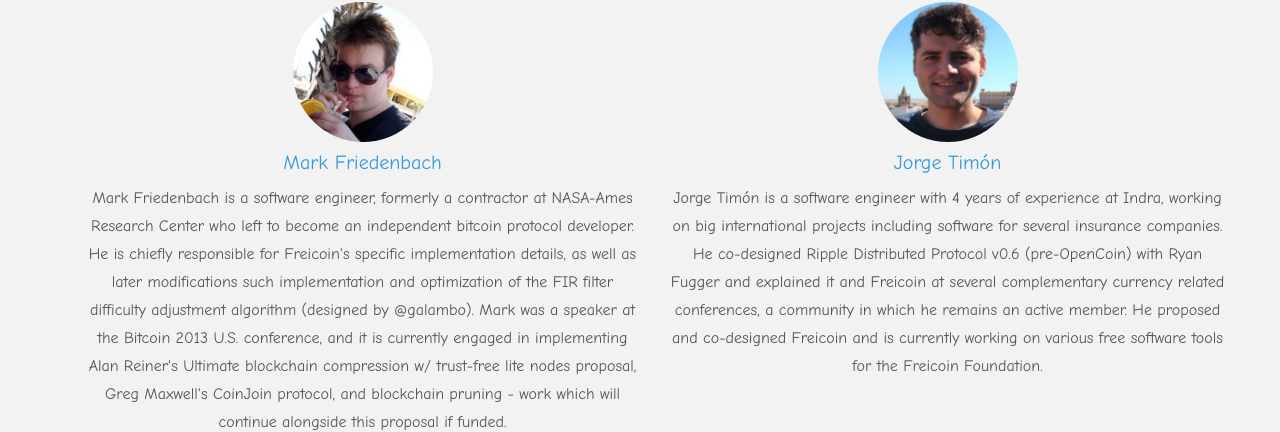
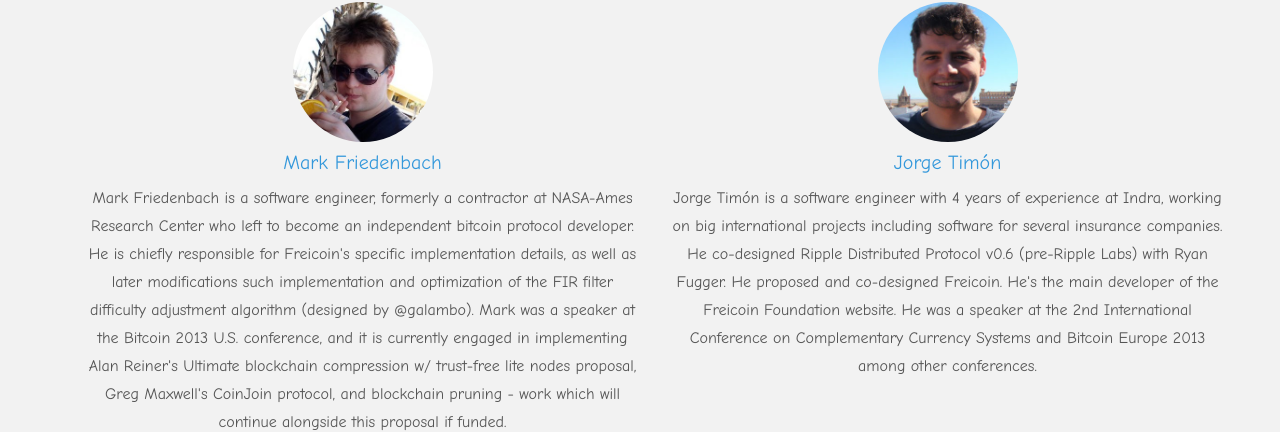
Before and after one commit to maaku/dogemarket.org, a plain HTML site: page index.html in a window 1280 px wide. Shown: the part 3303-3735 px from the top of the page. Drawn offline with nearby package versions, Linux system fonts and the light colour scheme.

Commit message:
Update Jorge Timón description

```diff
--- a/index.html
+++ b/index.html
@@ -169,7 +169,17 @@
       <div class="col-lg-6">
         <img class="img-circle" src="assets/img/pic2.jpg" width="140" alt="">
         <h4><a href="mailto:jtimon@monetize.io">Jorge Timón</a></h4>
-        <p>Jorge Timón is a software engineer with 4 years of experience at Indra, working on big international projects including software for several insurance companies. He co-designed Ripple Distributed Protocol v0.6 (pre-OpenCoin) with Ryan Fugger and explained it and Freicoin at several complementary currency related conferences, a community in which he remains an active member. He proposed and co-designed Freicoin and is currently working on various free software tools for the Freicoin Foundation.</p>
+        <p>
+          Jorge Timón is a software engineer with 4 years of
+          experience at Indra, working on big international projects
+          including software for several insurance companies. He
+          co-designed Ripple Distributed Protocol v0.6 (pre-Ripple
+          Labs) with Ryan Fugger. He proposed and co-designed
+          Freicoin. He's the main developer of the Freicoin Foundation
+          website. He was a speaker at the 2nd International
+          Conference on Complementary Currency Systems and Bitcoin
+          Europe 2013 among other conferences.
+        </p>
       </div><!--/col-lg-4 -->
     </div><!-- /row -->
 
```
